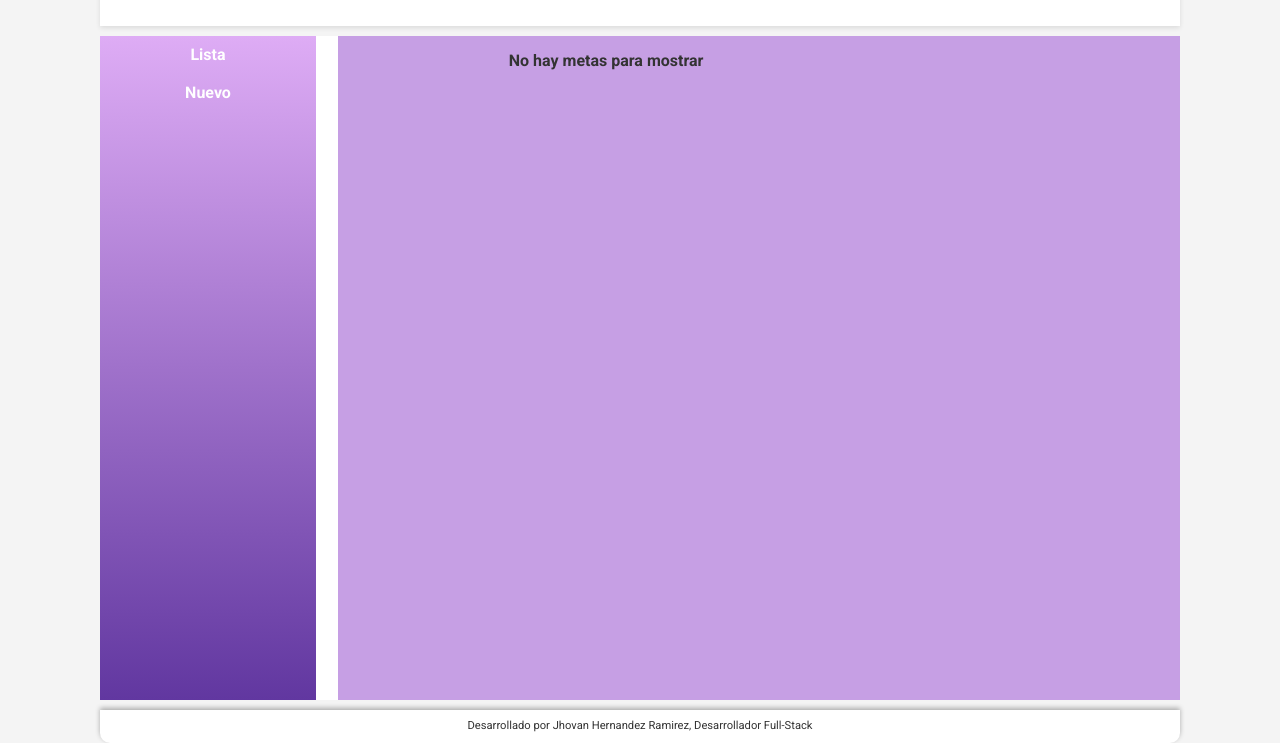
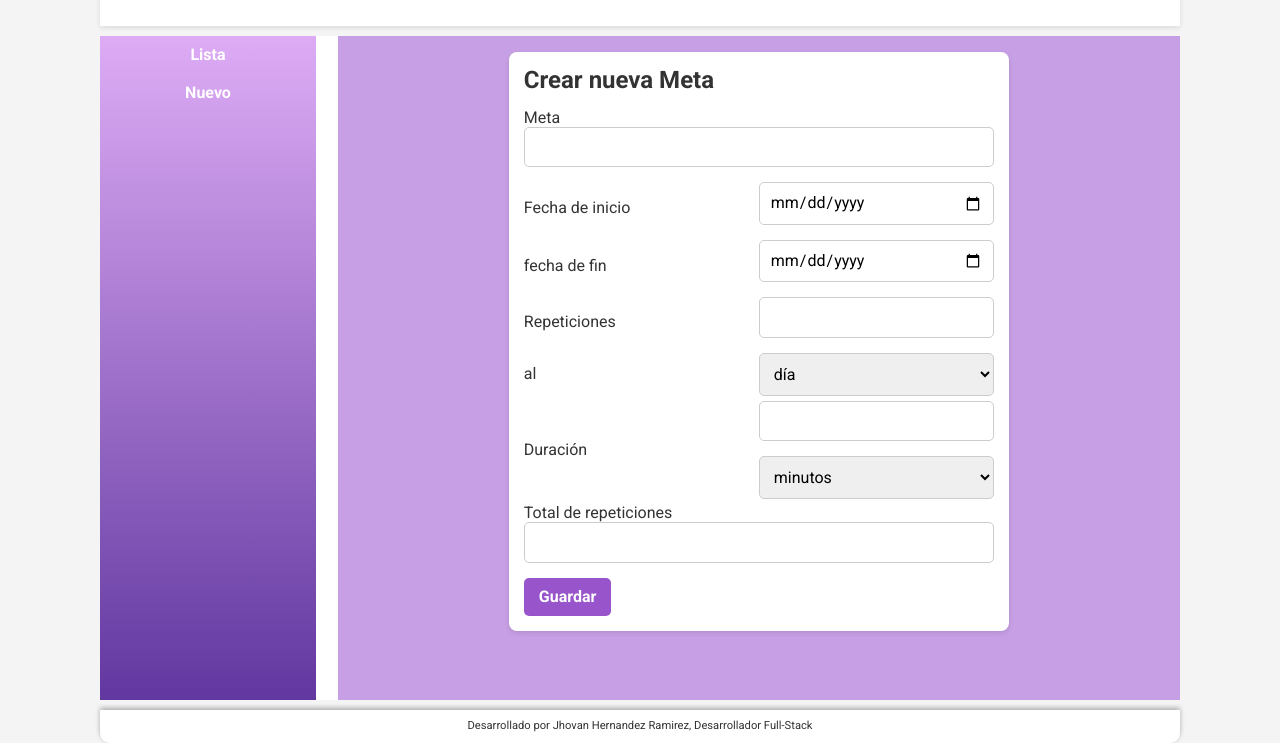
Before and after one commit to jhovanhrmz0211/plannext, a website with bundled scripts: page index.html in a window 1280 px wide. Shown: the part 74-817 px from the top of the page. Built offline with nearby package versions, Linux system fonts and the light colour scheme.

Commit message:
Agregando mas datos a form

```diff
--- a/assets/css/form.css
+++ b/assets/css/form.css
@@ -6,6 +6,9 @@
     background-color: #fff;
     border-radius: 8px;
     box-shadow: 0 2px 5px rgba(0, 0, 0, 0.1);
+}
+.main main .form h2 {
+    margin-bottom: 0.9rem;
 }
 
 .main main .form input,
@@ -25,3 +28,31 @@ select:focus {
     border-color: #9754CB;
     outline: none;
 }
+/* Contenedor principal para los elementos que quieres ajustar */
+.form-group {
+    display: flex;
+    flex-wrap: wrap; /* Permite que los elementos se envuelvan a la siguiente línea si no caben */
+    align-items: center;
+    justify-content: center;
+  }
+  .form-groups {
+    width: 50%;
+    display: flex;
+    flex-direction: column;
+    flex-wrap: wrap;
+    align-items: center;
+    justify-content: center;
+  }
+
+  /* Estilos para los elementos dentro del contenedor */
+  .form-group label,
+  .form-group input,
+  .form-group select {
+    flex: 1 1 35%; /* Ocupa 48% del ancho disponible, crece y encoge proporcionalmente */
+    margin-bottom: 5px;
+  }
+
+  /* Estilos específicos para los campos de fecha (si es necesario) */
+  .form-group input[type="date"] {
+    width: 100%; /* Si quieres que ocupen todo el ancho de su contenedor */
+  }
--- a/assets/js/app.js
+++ b/assets/js/app.js
@@ -17,5 +17,5 @@ document.addEventListener('DOMContentLoaded', () => {
     cargarDesdeLocalStorage();
 
     // Navega a la vista de 'lista' por defecto
-    navegar('lista');
+    navegar('nuevo');
 });
--- a/assets/js/componentes/formulario.js
+++ b/assets/js/componentes/formulario.js
@@ -1,5 +1,5 @@
+import { adicionarMeta } from "../memoria/memoria.js";
 import { navegar } from "../navegar/navegar.js";
-import { adicionarMeta } from "./../memoria/memoria.js";
 import renderEtiqueta from "./render.js";
 
 function generarIdUnico() {
@@ -16,68 +16,67 @@ const opcionesSelect = (opciones) => {
   });
   return select;
 };
-
-const crearCampo = (labelText, inputType = "text") => {
+const crearLabel = (labelText) => {
   const label = renderEtiqueta("label");
+  label.textContent = labelText;
+  return label;
+}
+const crearInput = (tipo) => {
   const input = renderEtiqueta("input");
-  label.textContent = labelText;
-  input.type = inputType;
-  return { label, input };
-};
-
+  input.type = tipo;
+  return input;
+}
 export default function formulario() {
   const minHora = ["minutos", "horas"];
   const periodo = ["día", "semana", "mes", "año"];
   const formulario = renderEtiqueta("form", "form");
   const h2 = renderEtiqueta("h2");
-
   h2.textContent = "Crear nueva Meta";
 
-  const { label: labelMeta, input: inputMeta } = crearCampo("Meta");
-  const { label: labelFecha, input: inputFechaInicio } = crearCampo(
-    "Fecha de inicio",
-    "date"
-  );
-  const { label: labelDuracion, input: inputDuracion } = crearCampo(
-    "Duración",
-    "number"
-  );
+  const labelMeta = crearLabel("Meta");
+  const inputMeta = crearInput("text");
+  const divFecha = renderEtiqueta("div", "form-group");
+  const labelFechaIn = crearLabel("Fecha de inicio");
+  const inputFechaIn = crearInput("date");
+  const labelFechaFi = crearLabel("fecha de fin");
+  const inputFechaFin = crearInput("date");
+  divFecha.append(labelFechaIn,inputFechaIn,labelFechaFi,inputFechaFin);
+  const divRepeticiones = renderEtiqueta("div", "form-group");
+  const labelRepeticiones = crearLabel("Repeticiones");
+  const inputRepeticiones = crearInput("number");
+  const labelAl = crearLabel("al");
+  const selectRepeticiones = opcionesSelect(periodo);
+  const labelDuracion = crearLabel("Duración");
+  const divmin = renderEtiqueta("div", "form-groups");
+  const inputDuracion = crearInput("number");
+  const selectDuracion = opcionesSelect(minHora);
+  divmin.append(inputDuracion,selectDuracion);
+  divRepeticiones.append(labelRepeticiones,inputRepeticiones,labelAl,selectRepeticiones,labelDuracion,divmin);
+  const labelTotalRep = crearLabel("Total de repeticiones");
+  const inputTotalRep = crearInput("number");
 
-  const selectTiempo = opcionesSelect(minHora);
-  const selectPeriodo = opcionesSelect(periodo);
-
-  const buttonGuardar = renderEtiqueta("button");
+  const buttonGuardar = renderEtiqueta("button")
   buttonGuardar.textContent = "Guardar";
-
-  buttonGuardar.addEventListener("click", (e) => {
+  buttonGuardar.addEventListener("click", (e) =>{
     e.preventDefault();
-    if(!inputMeta.value || !inputFechaInicio.value || !inputDuracion.value) {
+    if(!inputMeta.value || !inputFechaIn.value || !inputFechaFin.value || !inputRepeticiones.value || !selectRepeticiones.value || !inputDuracion.value || !selectDuracion.value || !inputTotalRep.value) {
       alert("Todos los campos son obligatorios");
       return;
     }
     adicionarMeta({
       id: generarIdUnico(),
       meta: inputMeta.value,
-      fechaInicio: inputFechaInicio.value,
+      fechainicio: inputFechaIn.value,
+      fechafin: inputFechaFin.value,
+      repeticiones: inputRepeticiones.value,
+      selectRepeticiones: selectRepeticiones.value,
       duracion: inputDuracion.value,
-      tiempo: selectTiempo.value,
-      periodo: selectPeriodo.value,
+      selectDuracion: selectDuracion.value,
+      totalrepeticiones: inputTotalRep.value,
     });
     navegar("lista");
-  });
-
-  formulario.append(
-    h2,
-    labelMeta,
-    inputMeta,
-    labelFecha,
-    inputFechaInicio,
-    labelDuracion,
-    inputDuracion,
-    selectTiempo,
-    selectPeriodo,
-    buttonGuardar
-  );
+  })
+  formulario.append(h2,labelMeta,inputMeta,divFecha,divRepeticiones,labelTotalRep,inputTotalRep, buttonGuardar);
 
   return formulario;
 }
```
Also changed, not shown: assets/js/componentes/renderform.js (+83 -0 lines).
